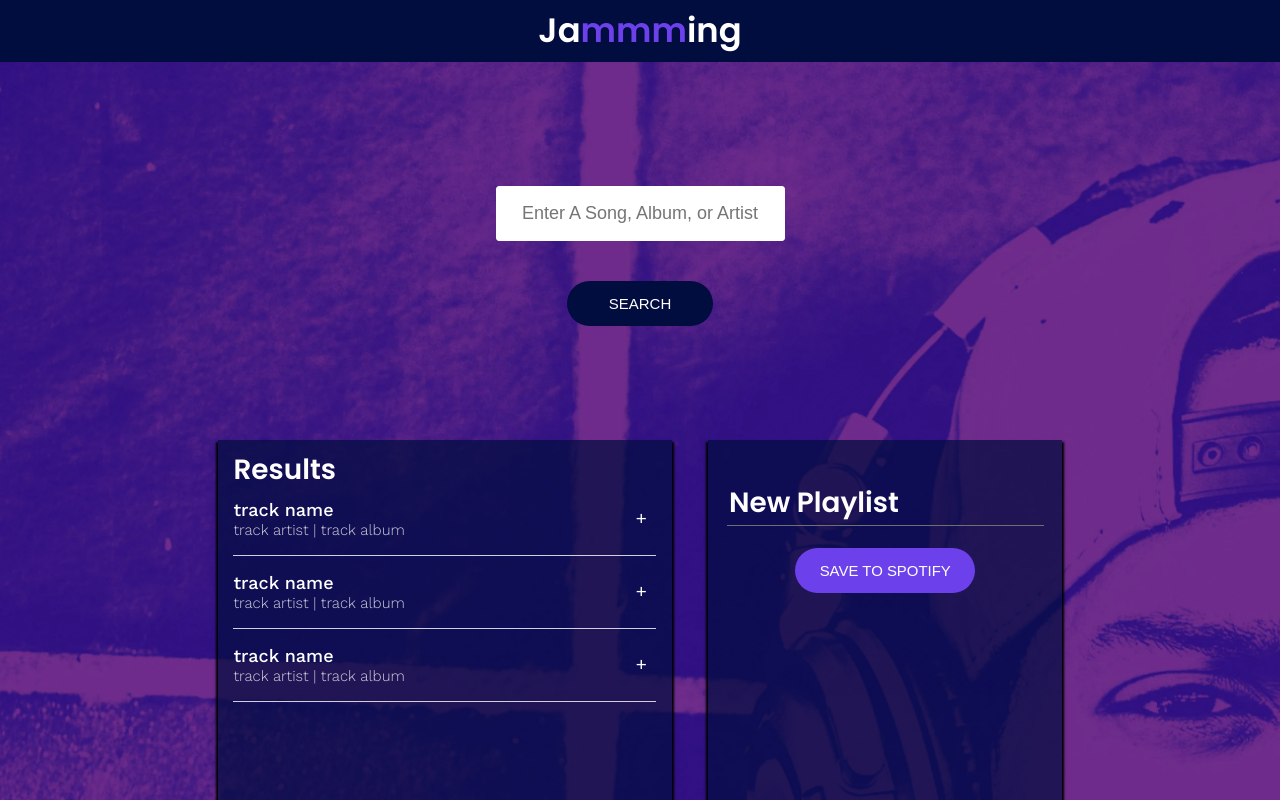
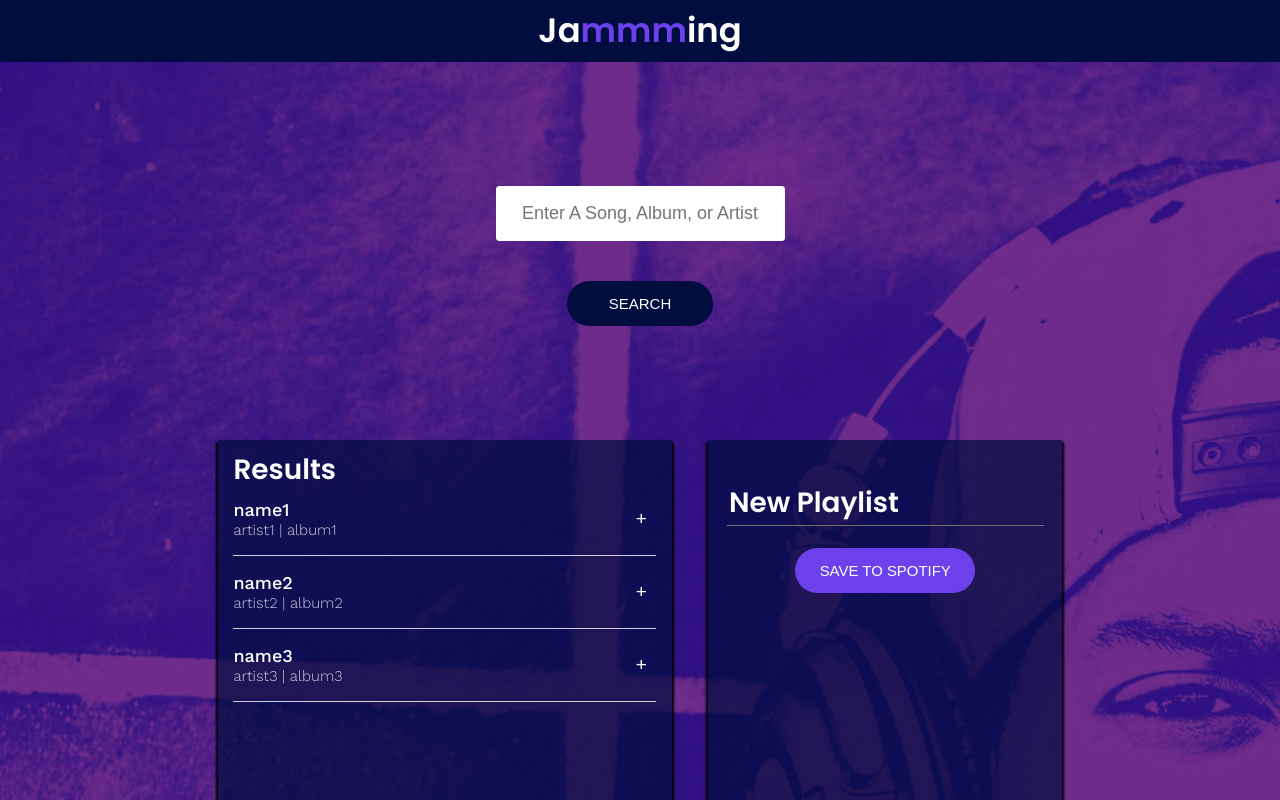
Before and after one commit to Hoybaby/Spotify-Jamming, a React (Create React App) app: page / in a window 1280 px wide. Shown: the top 800 px of the page. Built offline with nearby package versions, Linux system fonts and the light colour scheme.

Commit message:
added some hardcoded playlist names so i can testt if it is getting passed down properly to my playlist components. added a good amount of code so wanted to document it

```diff
--- a/src/components/App/App.js
+++ b/src/components/App/App.js
@@ -31,7 +31,27 @@ class App extends React.Component {
         id: 3
       },
 
-    ]
+    ],
+    playlistName: 'My Playlist',
+    playlistTracks: [{
+      name: 'playlistName1',
+      artist: 'playlistArtist1',
+      album: 'playlistAlbum1',
+      id: 4
+    },
+    {
+      name: 'playlistName2',
+      artist: 'playlistArtist2',
+      album: 'playlistAlbum2',
+      id: 5
+    },
+    {
+      name: 'playlistName3',
+      artist: 'playlistArtist3',
+      album: 'playlistAlbum3',
+      id: 6
+    }
+  ]
     }
   }
 
@@ -42,8 +62,10 @@ class App extends React.Component {
     <div className="App">
       <SearchBar/>
       <div className="App-playlist">
-        <SearchResults SearchResults={this.state.SearchResults}/>
-        <PlayList />
+        <SearchResults searchResults={this.state.SearchResults}/>
+        <PlayList playlistName={this.state.playlistName}
+        playlistTracks={this.state.playlistTracks}
+        />
       </div>
     </div>
   </div>
--- a/src/components/SearchResults/SearchResults.jsx
+++ b/src/components/SearchResults/SearchResults.jsx
@@ -8,7 +8,7 @@ class SearchResults extends React.Component {
         return(
             <div className="SearchResults">
                 <h2>Results</h2>
-                <TrackList tracks={this.props.SearchResults}/>
+                <TrackList tracks={this.props.searchResults}/>
             </div>
         )
     }
--- a/src/components/Track/Track.jsx
+++ b/src/components/Track/Track.jsx
@@ -17,8 +17,8 @@ class Track extends React.Component {
         return(
             <div className="Track">
                 <div className="Track-information">
-                    <h3>track name  </h3>
-                    <p>track artist  | track album </p>
+                    <h3>{this.props.track.name}</h3>
+                    <p>{this.props.track.artist} | {this.props.track.album}</p>
                 </div>
                 {this.renderAction()}
             </div>
```
